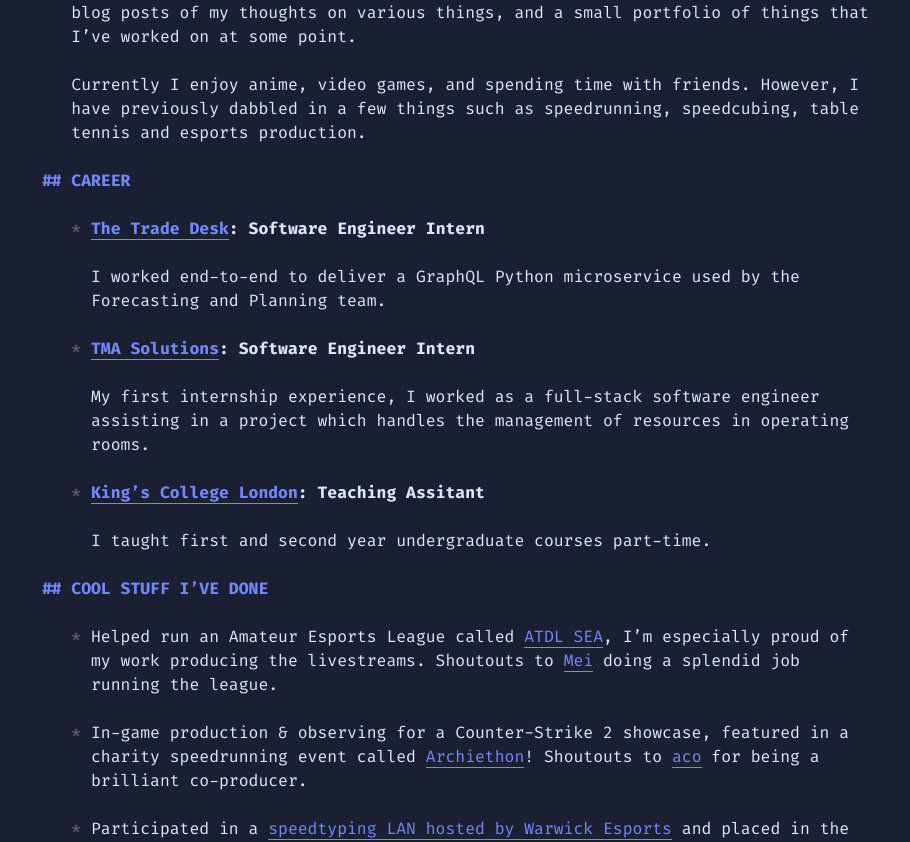
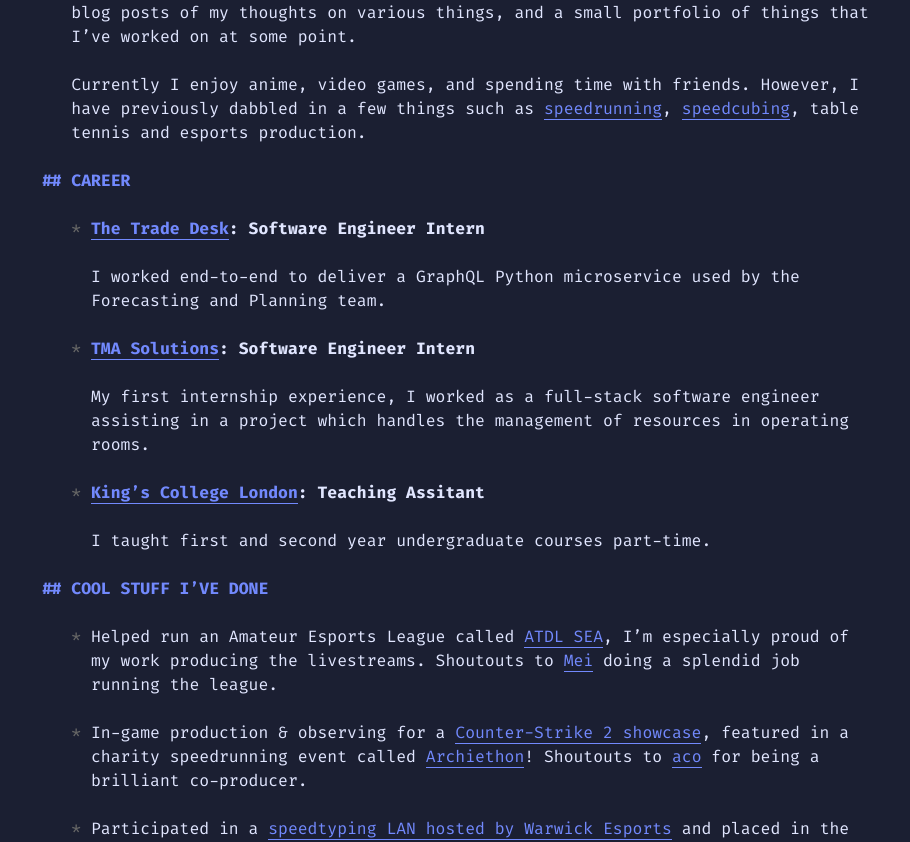
Before and after one commit to quantran03/quantran03.github.io, a Jekyll site: the page built from index.md, in a window 1280 px wide. Shown: the part 453-1295 px from the top of the page, without its empty margins (165-1075 px from the left). Built offline with Jekyll 4.4.1, drawn with Linux system fonts in a browser that asks for light colours; some of the changed lines change nothing that is shown.

Commit message:
feat: more links

```diff
--- a/index.md
+++ b/index.md
@@ -12,7 +12,7 @@
 
 I'm Quan, a software engineer currently living in London. I am a soon-to-be graduate of King's College London, and I will be working at The Trade Desk starting September 2025. Professionally, my interests lie in backend development, scalable systems, and software infrastructure. This website will perhaps contain blog posts of my thoughts on various things, and a small portfolio of things that I've worked on at some point.
 
-Currently I enjoy anime, video games, and spending time with friends. However, I have previously dabbled in a few things such as speedrunning, speedcubing, table tennis and esports production.
+Currently I enjoy anime, video games, and spending time with friends. However, I have previously dabbled in a few things such as [speedrunning](https://www.speedrun.com/users/LOLEnigMatic), [speedcubing](https://www.worldcubeassociation.org/persons/2014QUAN05), table tennis and esports production.
 
 ## Career
 + **[The Trade Desk](https://www.thetradedesk.com/): Software Engineer Intern**
@@ -30,7 +30,7 @@
 ## Cool stuff I've done
 + Helped run an Amateur Esports League called [ATDL SEA](https://x.com/atdl_sea), I'm especially proud of my work producing the livestreams. Shoutouts to [Mei](https://linktr.ee/mei_b_artistic) doing a splendid job running the league.
 
-+ In-game production & observing for a Counter-Strike 2 showcase, featured in a charity speedrunning event called [Archiethon](https://archiethon.com/)! Shoutouts to [aco](https://bsky.app/profile/aco.allagarta.live) for being a brilliant co-producer.
++ In-game production & observing for a [Counter-Strike 2 showcase](https://www.youtube.com/watch?v=RshYEH_4jpA), featured in a charity speedrunning event called [Archiethon](https://archiethon.com/)! Shoutouts to [aco](https://bsky.app/profile/aco.allagarta.live) for being a brilliant co-producer.
 
 + Participated in a [speedtyping LAN hosted by Warwick Esports](https://www.twitch.tv/videos/1286660121) and placed in the top 8.
 
```
